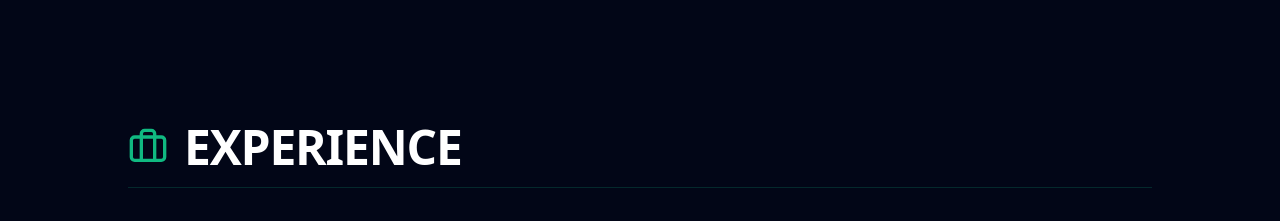
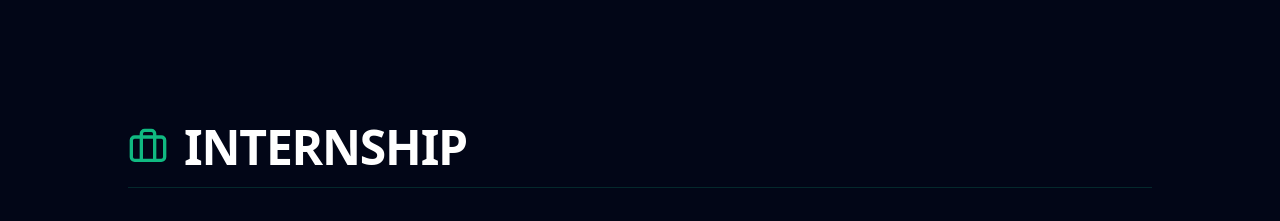
Before and after one commit to VikasMorabagi01/vikas-portfolio, a Next.js app: page / in a window 1280 px wide. Shown: the part 1500-1721 px from the top of the page. Built offline with nearby package versions, Linux system fonts and the light colour scheme.

Commit message:
Changed theme to Emerald and Teal

```diff
--- a/app/page.tsx
+++ b/app/page.tsx
@@ -62,7 +62,7 @@ export default function Portfolio() {
           >
             {[
               { id: 'home', icon: <Terminal size={22} />, label: "Home" },
-              { id: 'experience', icon: <Briefcase size={22} />, label: "Experience" },
+              { id: 'experience', icon: <Briefcase size={22} />, label: "Internship" },
               { id: 'projects', icon: <Code2 size={22} />, label: "Projects" },
               { id: 'skills', icon: <Cpu size={22} />, label: "Skills" },
               { id: 'education', icon: <GraduationCap size={22} />, label: "Education" },
@@ -163,11 +163,11 @@ export default function Portfolio() {
               </motion.div>
             </section>
 
-            {/* 3. EXPERIENCE / INTERNSHIP */}
+            {/* 3. INTERNSHIP */}
             <section id="experience" className="scroll-mt-24">
               <div className="mb-12 border-b border-emerald-500/20 pb-4">
                 <h2 className="text-4xl md:text-5xl font-black text-white tracking-tight uppercase flex items-center gap-4">
-                  <Briefcase className="text-emerald-500 h-10 w-10" /> Experience
+                  <Briefcase className="text-emerald-500 h-10 w-10" /> Internship
                 </h2>
               </div>
 
```
